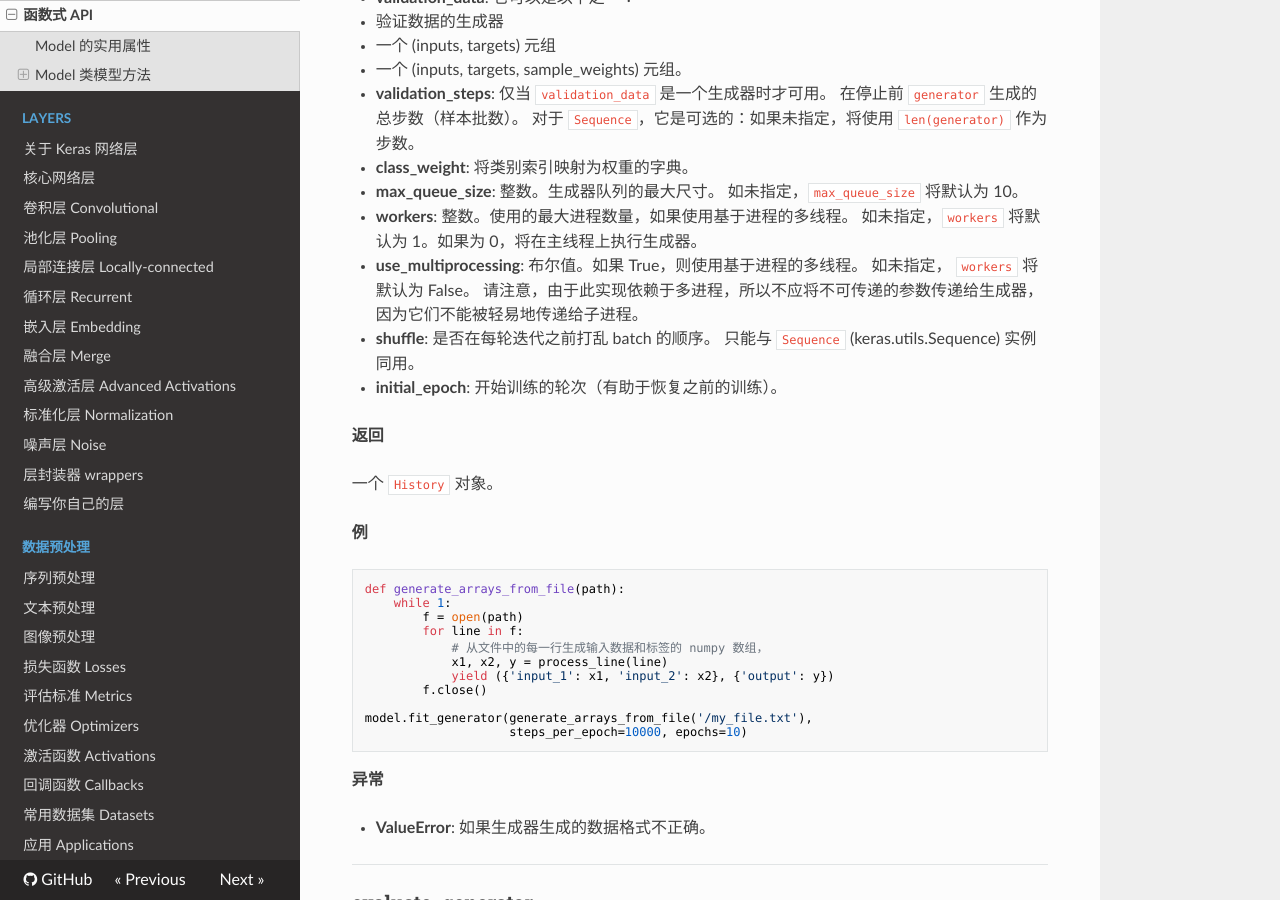
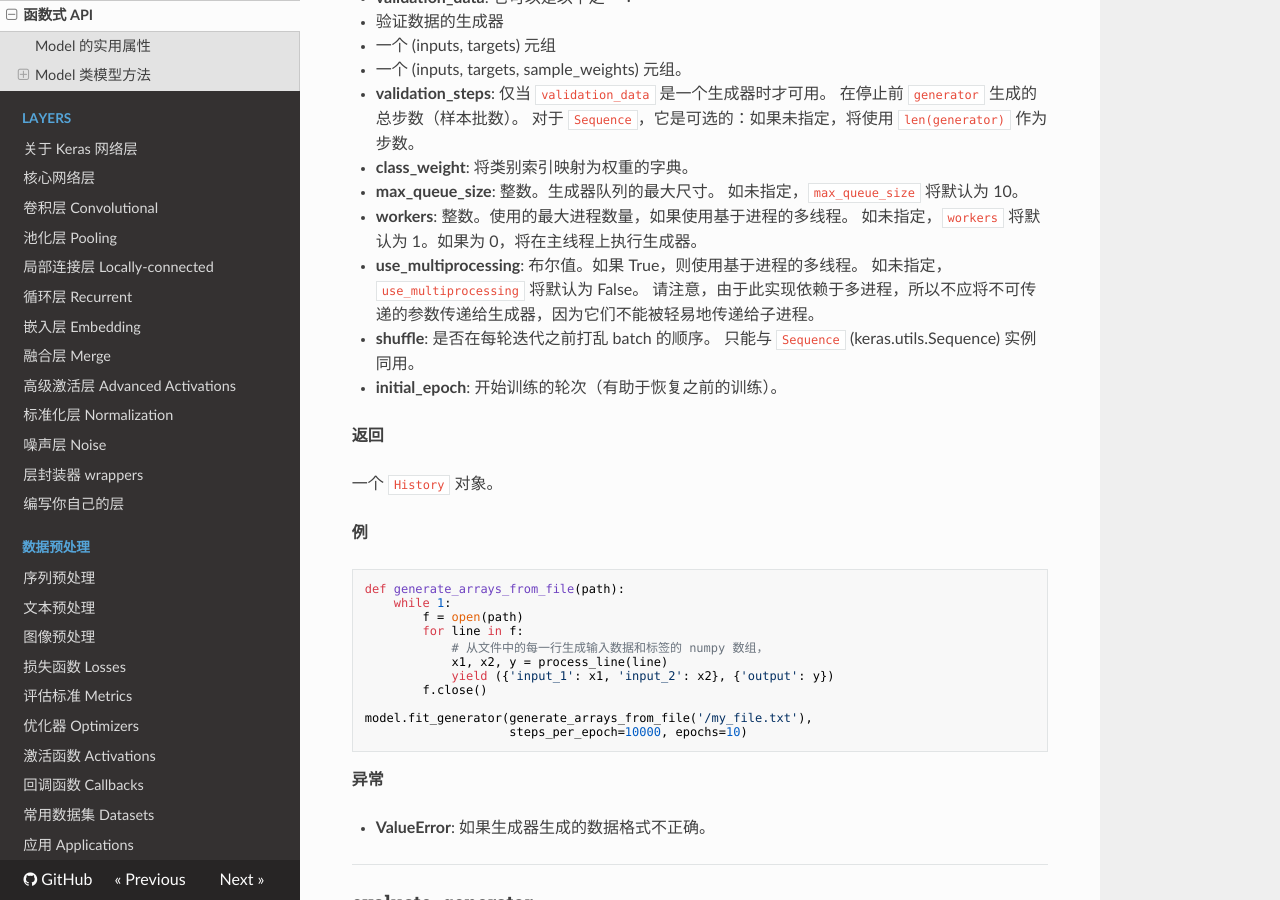
Before and after one commit to keras-team/keras-docs-zh, an MkDocs documentation site: the page built from sources/models/model.md, in a window 1280 px wide and 900 px high, scrolled down 6695 px. Built offline with MkDocs 1.6.1, drawn with Linux system fonts in a browser that asks for light colours; nearby versions of some CDN libraries; old or Windows-style settings are respelled for this version of MkDocs.

Commit message:
error of use_multiprocessing

```diff
--- a/sources/models/model.md
+++ b/sources/models/model.md
@@ -328,7 +328,7 @@ __参数__
 - __workers__: 整数。使用的最大进程数量，如果使用基于进程的多线程。
 如未指定，`workers` 将默认为 1。如果为 0，将在主线程上执行生成器。
 - __use_multiprocessing__: 布尔值。如果 True，则使用基于进程的多线程。
-如未指定， `workers` 将默认为 False。
+如未指定， `use_multiprocessing` 将默认为 False。
 请注意，由于此实现依赖于多进程，所以不应将不可传递的参数传递给生成器，因为它们不能被轻易地传递给子进程。
 - __shuffle__: 是否在每轮迭代之前打乱 batch 的顺序。
 只能与 `Sequence` (keras.utils.Sequence) 实例同用。
```
